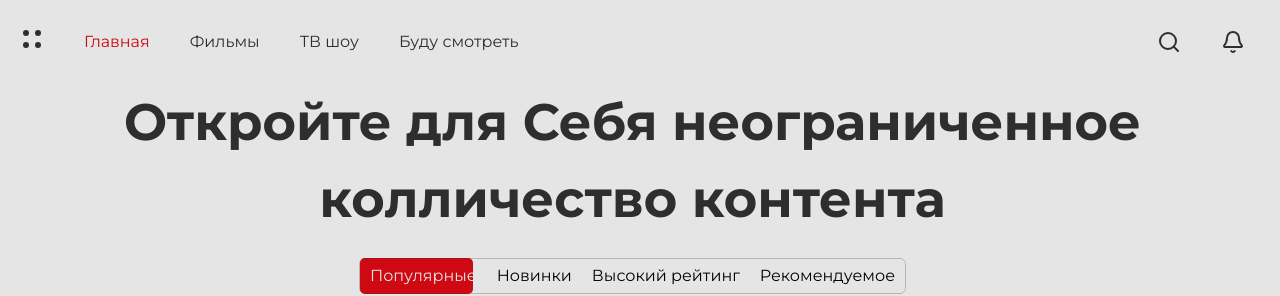
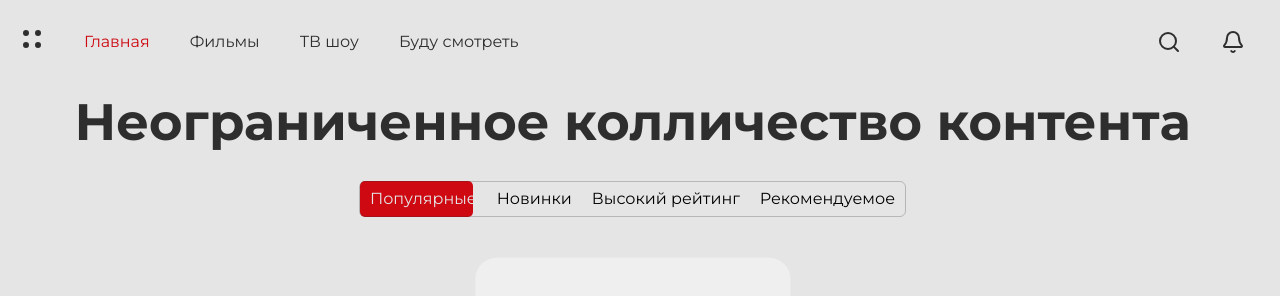
Before and after one commit to CondoR-R/kinoflex, a Next.js app: page / in a window 1280 px wide. Shown: the top 296 px of the page. Built offline with nearby package versions, Linux system fonts and the light colour scheme.

Commit message:
фиксы багов

```diff
--- a/src/app/page.module.scss
+++ b/src/app/page.module.scss
@@ -4,7 +4,13 @@
   @include flex-center;
 
   flex-direction: column;
-  height: calc(100vh - 7rem);
+  justify-content: space-between;
+  height: 95vh;
+  .header {
+    @include flex-center;
+
+    flex-direction: column;
+  }
 }
 
 .title {
--- a/src/app/page.tsx
+++ b/src/app/page.tsx
@@ -6,10 +6,10 @@ import Carousel from "@/ui/home/carousel/Carousel";
 export default function Home() {
   return (
     <div className={style.home}>
-      <h1 className={style.title}>
-        Откройте для Себя неограниченное колличество контента
-      </h1>
-      <Filters />
+      <div className={style.header}>
+        <h1 className={style.title}>Неограниченное колличество контента</h1>
+        <Filters />
+      </div>
       <Carousel />
     </div>
   );
--- a/src/ui/home/carousel-item/CarouselItem.module.scss
+++ b/src/ui/home/carousel-item/CarouselItem.module.scss
@@ -8,7 +8,7 @@
   height: 45rem;
 
   position: absolute;
-  bottom: -10rem;
+  bottom: 0;
   translate: -50% 50%;
 
   transition: all 0.1s linear;
--- a/src/ui/home/carousel/Carousel.module.scss
+++ b/src/ui/home/carousel/Carousel.module.scss
@@ -1,6 +1,7 @@
 .wrapper {
-  height: 64vh;
+  height: 65rem;
   width: 100%;
+
   display: flex;
   justify-content: center;
   overflow: hidden;
@@ -8,6 +9,7 @@
 
 .carousel {
   position: relative;
-  transform-origin: 50% 120%;
+  transform-origin: 50% 100%;
   transition: all 0.5s linear;
+  translate: -50% 0;
 }
```
